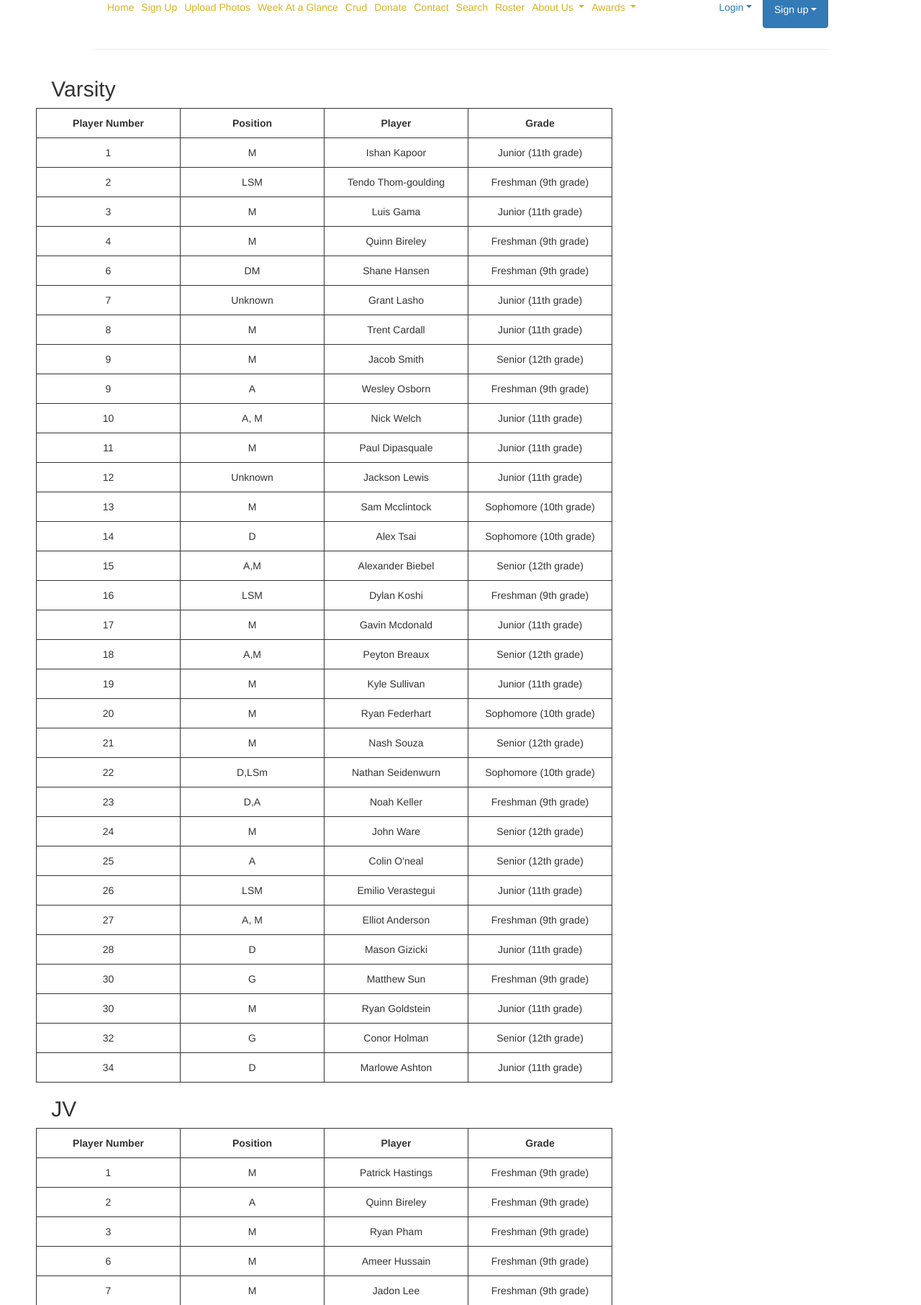
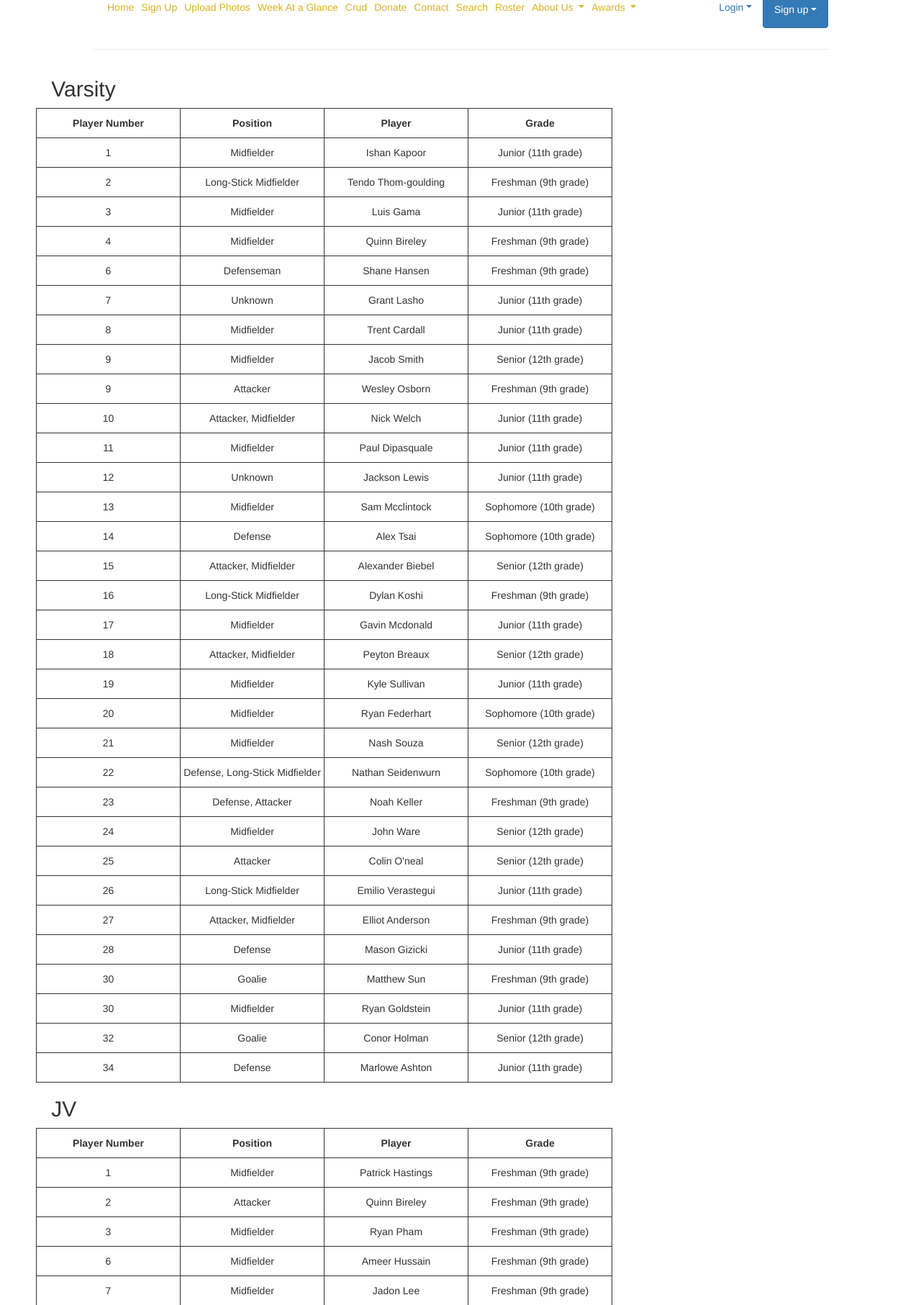
Before and after one commit to nighthawkcoders/lax, a Flask app: page /roster/ in a window 1280 px wide. Shown: the part 130-1943 px from the top of the page at 72% size. Run offline with Flask 2, Linux system fonts and the light colour scheme; some libraries are stand-ins or nearby versions.

Commit message:
Updated full positions in roster

```diff
--- a/templates/roster.html
+++ b/templates/roster.html
@@ -38,31 +38,31 @@
     </tr>
     <tr>
         <td>1</td>
-        <td>M</td>
+        <td>Midfielder</td>
         <td>Ishan Kapoor</td>
         <td>Junior (11th grade)</td>
     </tr>
     <tr>
         <td>2</td>
-        <td>LSM</td>
+        <td>Long-Stick Midfielder</td>
         <td>Tendo Thom-goulding</td>
         <td>Freshman (9th grade)</td>
     </tr>
     <tr>
         <td>3</td>
-        <td>M</td>
+        <td>Midfielder</td>
         <td>Luis Gama</td>
         <td>Junior (11th grade)</td>
     </tr>
     <tr>
         <td>4</td>
-        <td>M</td>
+        <td>Midfielder</td>
         <td>Quinn Bireley</td>
         <td>Freshman (9th grade)</td>
     </tr>
     <tr>
         <td>6</td>
-        <td>DM</td>
+        <td>Defenseman</td>
         <td>Shane Hansen</td>
         <td>Freshman (9th grade)</td>
     </tr>
@@ -74,31 +74,31 @@
     </tr>
     <tr>
         <td>8</td>
-        <td>M</td>
+        <td>Midfielder</td>
         <td>Trent Cardall</td>
         <td>Junior (11th grade)</td>
     </tr>
     <tr>
         <td>9</td>
-        <td>M</td>
+        <td>Midfielder</td>
         <td>Jacob Smith</td>
         <td>Senior (12th grade)</td>
     </tr>
     <tr>
         <td>9</td>
-        <td>A</td>
+        <td>Attacker</td>
         <td>Wesley Osborn</td>
         <td>Freshman (9th grade)</td>
     </tr>
     <tr>
         <td>10</td>
-        <td>A, M</td>
+        <td>Attacker, Midfielder</td>
         <td>Nick Welch</td>
         <td>Junior (11th grade)</td>
     </tr>
     <tr>
         <td>11</td>
-        <td>M</td>
+        <td>Midfielder</td>
         <td>Paul Dipasquale</td>
         <td>Junior (11th grade)</td>
     </tr>
@@ -110,126 +110,125 @@
     </tr>
     <tr>
         <td>13</td>
-        <td>M</td>
+        <td>Midfielder</td>
         <td>Sam Mcclintock</td>
         <td>Sophomore (10th grade)</td>
     </tr>
     <tr>
         <td>14</td>
-        <td>D</td>
+        <td>Defense</td>
         <td>Alex Tsai</td>
         <td>Sophomore (10th grade)</td>
     </tr>
     <tr>
         <td>15</td>
-        <td>A,M</td>
+        <td>Attacker, Midfielder</td>
         <td>Alexander Biebel</td>
         <td>Senior (12th grade)</td>
     </tr>
     <tr>
         <td>16</td>
-        <td>LSM</td>
+        <td>Long-Stick Midfielder</td>
         <td>Dylan Koshi</td>
         <td>Freshman (9th grade)</td>
     </tr>
     <tr>
         <td>17</td>
-        <td>M</td>
+        <td>Midfielder</td>
         <td>Gavin Mcdonald</td>
         <td>Junior (11th grade)</td>
     </tr>
     <tr>
         <td>18</td>
-        <td>A,M</td>
+        <td>Attacker, Midfielder</td>
         <td>Peyton Breaux</td>
         <td>Senior (12th grade)</td>
     </tr>
     <tr>
         <td>19</td>
-        <td>M</td>
+        <td>Midfielder</td>
         <td>Kyle Sullivan</td>
         <td>Junior (11th grade)</td>
     </tr>
     <tr>
         <td>20</td>
-        <td>M</td>
+        <td>Midfielder</td>
         <td>Ryan Federhart</td>
         <td>Sophomore (10th grade)</td>
     </tr>
     <tr>
         <td>21</td>
-        <td>M</td>
+        <td>Midfielder</td>
         <td>Nash Souza</td>
         <td>Senior (12th grade)</td>
     </tr>
     <tr>
         <td>22</td>
-        <td>D,LSm</td>
+        <td>Defense, Long-Stick Midfielder</td>
         <td>Nathan Seidenwurn</td>
         <td>Sophomore (10th grade)</td>
     </tr>
     <tr>
         <td>23</td>
-        <td>D,A</td>
+        <td>Defense, Attacker</td>
         <td>Noah Keller</td>
         <td>Freshman (9th grade)</td>
     </tr>
     <tr>
         <td>24</td>
-        <td>M</td>
+        <td>Midfielder</td>
         <td>John Ware</td>
         <td>Senior (12th grade)</td>
     </tr>
     <tr>
         <td>25</td>
-        <td>A</td>
+        <td>Attacker</td>
         <td>Colin O'neal</td>
         <td>Senior (12th grade)</td>
     </tr>
     <tr>
         <td>26</td>
-        <td>LSM</td>
+        <td>Long-Stick Midfielder</td>
         <td>Emilio Verastegui</td>
         <td>Junior (11th grade)</td>
     </tr>
     <tr>
         <td>27</td>
-        <td>A, M</td>
+        <td>Attacker, Midfielder</td>
         <td>Elliot Anderson</td>
         <td>Freshman (9th grade)</td>
     </tr>
     <tr>
         <td>28</td>
-        <td>D</td>
+        <td>Defense</td>
         <td>Mason Gizicki</td>
         <td>Junior (11th grade)</td>
     </tr>
     <tr>
         <td>30</td>
-        <td>G</td>
+        <td>Goalie</td>
         <td>Matthew Sun</td>
         <td>Freshman (9th grade)</td>
     </tr>
     <tr>
         <td>30</td>
-        <td>M</td>
+        <td>Midfielder</td>
         <td>Ryan Goldstein</td>
         <td>Junior (11th grade)</td>
     </tr>
     <tr>
         <td>32</td>
-        <td>G</td>
+        <td>Goalie</td>
         <td>Conor Holman</td>
         <td>Senior (12th grade)</td>
     </tr>
     <tr>
         <td>34</td>
-        <td>D</td>
+        <td>Defense</td>
         <td>Marlowe Ashton</td>
         <td>Junior (11th grade)</td>
     </tr>
 </table>
-
 
 <h2>JV</h2>
 <table>
@@ -241,151 +240,151 @@
     </tr>
     <tr>
         <td>1</td>
-        <td>M</td>
+        <td>Midfielder</td>
         <td>Patrick Hastings</td>
         <td>Freshman (9th grade)</td>
     </tr>
     <tr>
         <td>2</td>
-        <td>A</td>
+        <td>Attacker</td>
         <td>Quinn Bireley</td>
         <td>Freshman (9th grade)</td>
     </tr>
     <tr>
         <td>3</td>
-        <td>M</td>
+        <td>Midfielder</td>
         <td>Ryan Pham</td>
         <td>Freshman (9th grade)</td>
     </tr>
     <tr>
         <td>6</td>
-        <td>M</td>
+        <td>Midfielder</td>
         <td>Ameer Hussain</td>
         <td>Freshman (9th grade)</td>
     </tr>
     <tr>
         <td>7</td>
-        <td>M</td>
+        <td>Midfielder</td>
         <td>Jadon Lee</td>
         <td>Freshman (9th grade)</td>
     </tr>
     <tr>
         <td>9</td>
-        <td>A</td>
+        <td>Attacker</td>
         <td>Wesley Osborn</td>
         <td>Freshman (9th grade)</td>
     </tr>
     <tr>
         <td>10</td>
-        <td>A</td>
+        <td>Attacker</td>
         <td>AJ Daquino</td>
         <td>Sophomore (10th grade)</td>
     </tr>
     <tr>
         <td>11</td>
-        <td>M</td>
+        <td>Midfielder</td>
         <td>Parker Nowak</td>
         <td>Freshman (9th grade)</td>
     </tr>
     <tr>
         <td>12</td>
-        <td>M</td>
+        <td>Midfielder</td>
         <td>Collin Owsley</td>
         <td>Sophomore (10th grade)</td>
     </tr>
     <tr>
         <td>13</td>
-        <td>M</td>
+        <td>Midfielder</td>
         <td>Shane Baranov</td>
         <td>Sophomore (10th grade)</td>
     </tr>
     <tr>
         <td>14</td>
-        <td>M</td>
+        <td>Midfielder</td>
         <td>Tanner Tremmel</td>
         <td>Freshman (9th grade)</td>
     </tr>
     <tr>
         <td>15</td>
-        <td>M</td>
+        <td>Midfielder</td>
         <td>Ben Stephenson</td>
         <td>Freshman (9th grade)</td>
     </tr>
     <tr>
         <td>16</td>
-        <td>M</td>
+        <td>Midfielder</td>
         <td>Dylan Koshi</td>
         <td>Sophomore (10th grade)</td>
     </tr>
     <tr>
         <td>18</td>
-        <td>M</td>
+        <td>Midfielder</td>
         <td>Ryan Stout</td>
         <td>Sophomore (10th grade)</td>
     </tr>
     <tr>
         <td>19</td>
-        <td>D</td>
+        <td>Defense</td>
         <td>Cesare Farace</td>
         <td>Freshman (9th grade)</td>
     </tr>
     <tr>
         <td>20</td>
-        <td>A</td>
+        <td>Attacker</td>
         <td>Tristan Kyle</td>
         <td>Freshman (9th grade)</td>
     </tr>
     <tr>
         <td>21</td>
-        <td>M</td>
+        <td>Midfielder</td>
         <td>Josh Messick</td>
         <td>Freshman (9th grade)</td>
     </tr>
     <tr>
         <td>22</td>
-        <td>D</td>
+        <td>Defense</td>
         <td>Rey Lowenthal</td>
         <td>Freshman (9th grade)</td>
     </tr>
     <tr>
         <td>24</td>
-        <td>M</td>
+        <td>Midfielder</td>
         <td>Luke Dixon</td>
         <td>Freshman (9th grade)</td>
     </tr>
     <tr>
         <td>25</td>
-        <td>M</td>
+        <td>Midfielder</td>
         <td>Sohan Sankuratri</td>
         <td>Junior (11th grade)</td>
     </tr>
     <tr>
         <td>26</td>
-        <td>M</td>
+        <td>Midfielder</td>
         <td>Camden Bradshaw</td>
         <td>Freshman (9th grade)</td>
     </tr>
     <tr>
         <td>27</td>
-        <td>M</td>
+        <td>Midfielder</td>
         <td>Shane Hansen</td>
         <td>Freshman (9th grade)</td>
     </tr>
     <tr>
         <td>36</td>
-        <td>M</td>
+        <td>Midfielder</td>
         <td>Kinish Sathish</td>
         <td>Junior (11th grade)</td>
     </tr>
     <tr>
         <td>37</td>
-        <td>D</td>
+        <td>Defense</td>
         <td>Chase Dana</td>
         <td>Freshman (9th grade)</td>
     </tr>
     <tr>
         <td>38</td>
-        <td>M</td>
+        <td>Midfielder</td>
         <td>Matthew Sun</td>
         <td>Freshman (9th grade)</td>
     </tr>
```
